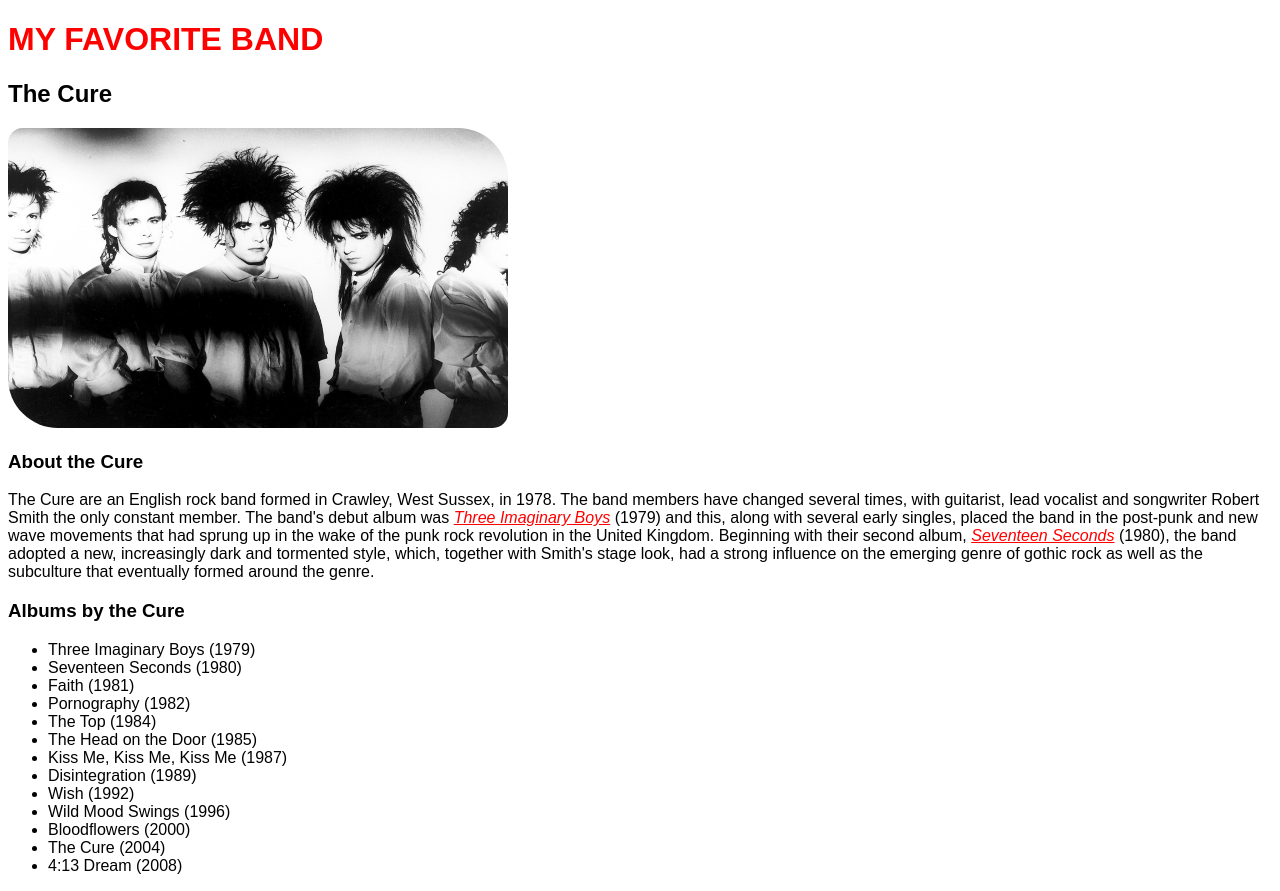
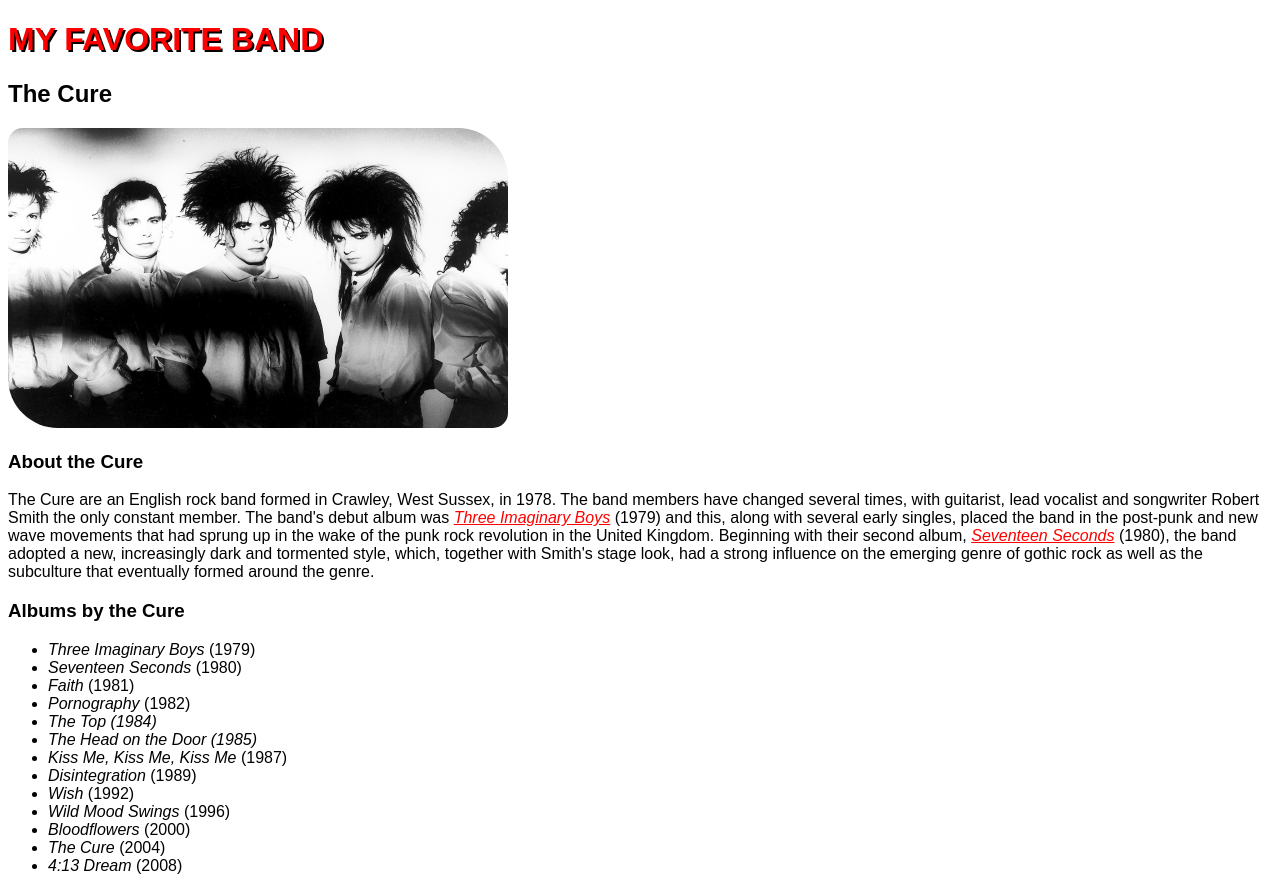
Before and after one commit to thekidnamedkd/my-favorite-band, a plain HTML site: page favorite-band.html in a window 1280 px wide. Drawn offline with Linux system fonts and the light colour scheme.

Commit message:
change span style='album.link' to 'album' and add to album titles in bullet list / add hover style to links in CSS / add text shadow to h1 in CSS.

```diff
--- a/css/styles.css
+++ b/css/styles.css
@@ -4,6 +4,7 @@ body {
 
 h1 {
   color: red;
+  text-shadow: 2px 2px black;
 }
 
 img {
@@ -16,6 +17,11 @@ a {
   color: red
 }
 
-.album-link {
+a:hover{
+  background-color: black;
+  color: white;
+}
+
+.album {
   font-style: italic;
 }
--- a/favorite-band.html
+++ b/favorite-band.html
@@ -11,23 +11,23 @@
         <h3>About the Cure</h3>
           <p>The Cure are an English rock band formed in Crawley, West Sussex, in 1978.
           The band members have changed several times, with guitarist, lead vocalist and songwriter Robert Smith the only constant member.
-          The band's debut album was <span class="album-link"><a href="https://en.wikipedia.org/wiki/Three_Imaginary_Boys">Three Imaginary Boys</a></span> (1979) and this, along with several early singles, placed the band in the post-punk and new wave movements that had sprung up in the wake of the punk rock revolution in the United Kingdom.
-          Beginning with their second album, <span class="album-link"><a href="https://en.wikipedia.org/wiki/Seventeen_Seconds">Seventeen Seconds</a></span> (1980), the band adopted a new, increasingly dark and tormented style, which, together with Smith's stage look, had a strong influence on the emerging genre of gothic rock as well as the subculture that eventually formed around the genre.</p>
+          The band's debut album was <span class="album"><a href="https://en.wikipedia.org/wiki/Three_Imaginary_Boys">Three Imaginary Boys</a></span> (1979) and this, along with several early singles, placed the band in the post-punk and new wave movements that had sprung up in the wake of the punk rock revolution in the United Kingdom.
+          Beginning with their second album, <span class="album"><a href="https://en.wikipedia.org/wiki/Seventeen_Seconds">Seventeen Seconds</a></span> (1980), the band adopted a new, increasingly dark and tormented style, which, together with Smith's stage look, had a strong influence on the emerging genre of gothic rock as well as the subculture that eventually formed around the genre.</p>
         <h3>Albums by the Cure</h3>
           <ul>
-            <li>Three Imaginary Boys (1979)</li>
-            <li>Seventeen Seconds (1980)</li>
-            <li>Faith (1981)</li>
-            <li>Pornography (1982)</li>
-            <li>The Top (1984)</li>
-            <li>The Head on the Door (1985)</li>
-            <li>Kiss Me, Kiss Me, Kiss Me (1987)</li>
-            <li>Disintegration (1989)</li>
-            <li>Wish (1992)</li>
-            <li>Wild Mood Swings (1996)</li>
-            <li>Bloodflowers (2000)</li>
-            <li>The Cure (2004)</li>
-            <li>4:13 Dream (2008)</li>
+            <li><span class="album">Three Imaginary Boys</span> (1979)</li></span>
+            <li><span class="album">Seventeen Seconds</span> (1980)</li>
+            <li><span class="album">Faith</span> (1981)</li>
+            <li><span class="album">Pornography</span> (1982)</li>
+            <li><span class="album">The Top (1984)</li>
+            <li><span class="album">The Head on the Door<span class="album"></span> (1985)</li>
+            <li><span class="album">Kiss Me, Kiss Me, Kiss Me</span> (1987)</li>
+            <li><span class="album">Disintegration</span> (1989)</li>
+            <li><span class="album">Wish</span> (1992)</li>
+            <li><span class="album">Wild Mood Swings</span> (1996)</li>
+            <li><span class="album">Bloodflowers</span> (2000)</li>
+            <li><span class="album">The Cure</span> (2004)</li>
+            <li><span class="album">4:13 Dream</span> (2008)</li>
           </ul>
 
   </body>
```
